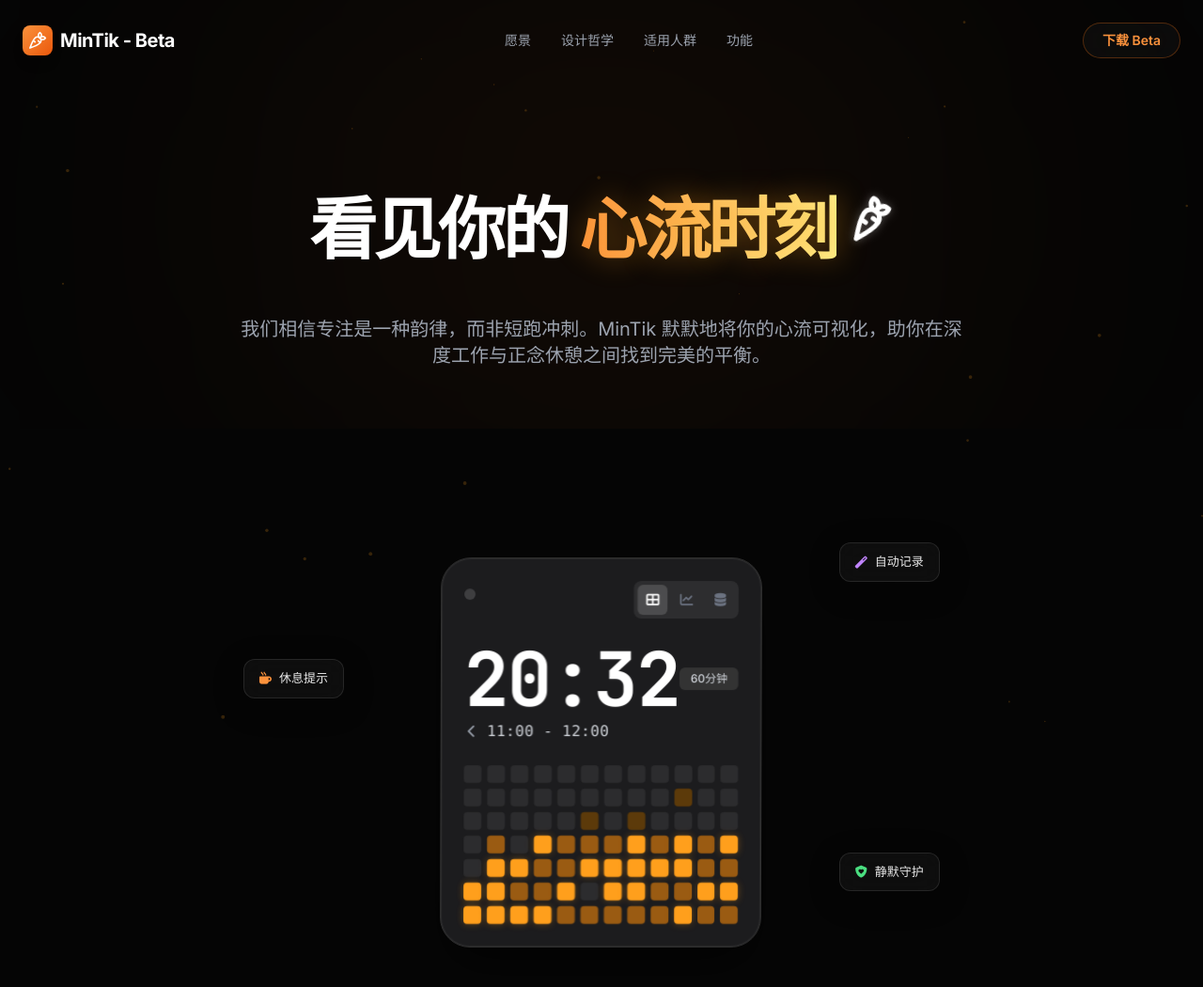
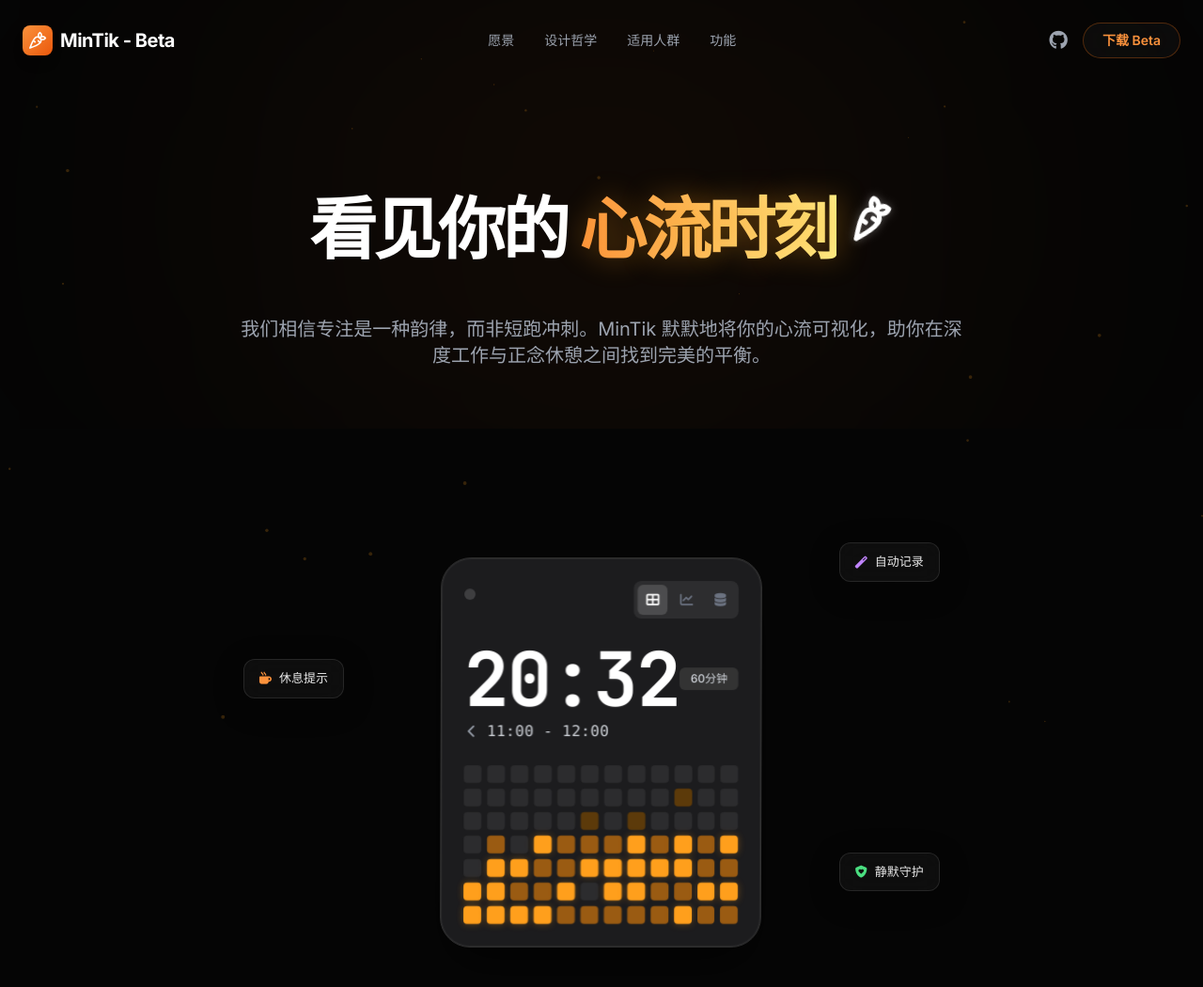
Before and after one commit to c0sc0s/MinTik, a plain HTML site: page web/index.html in a window 1280 px wide. Shown: the top 1050 px of the page at 94% size. Drawn offline with nearby package versions, Linux system fonts and the light colour scheme; no server answers; animation ran at ten frames a second.

Commit message:
update web

```diff
--- a/web/index.html
+++ b/web/index.html
@@ -356,10 +356,16 @@
                 <a href="#usecases" class="hover:text-white transition-colors">适用人群</a>
                 <a href="#features" class="hover:text-white transition-colors">功能</a>
             </div>
-            <a href="#download"
-                class="glass-panel px-5 py-2 rounded-full text-sm font-semibold text-orange-400 hover:bg-orange-500 hover:text-white transition-all btn-glow border border-orange-500/30">
-                下载 Beta
-            </a>
+            <div class="flex items-center gap-4">
+                <a href="https://github.com/c0sc0s/MinTik" target="_blank"
+                    class="text-gray-400 hover:text-white transition-colors">
+                    <i class="fab fa-github text-xl"></i>
+                </a>
+                <a href="#download"
+                    class="glass-panel px-5 py-2 rounded-full text-sm font-semibold text-orange-400 hover:bg-orange-500 hover:text-white transition-all btn-glow border border-orange-500/30">
+                    下载 Beta
+                </a>
+            </div>
         </div>
     </nav>
 
```
